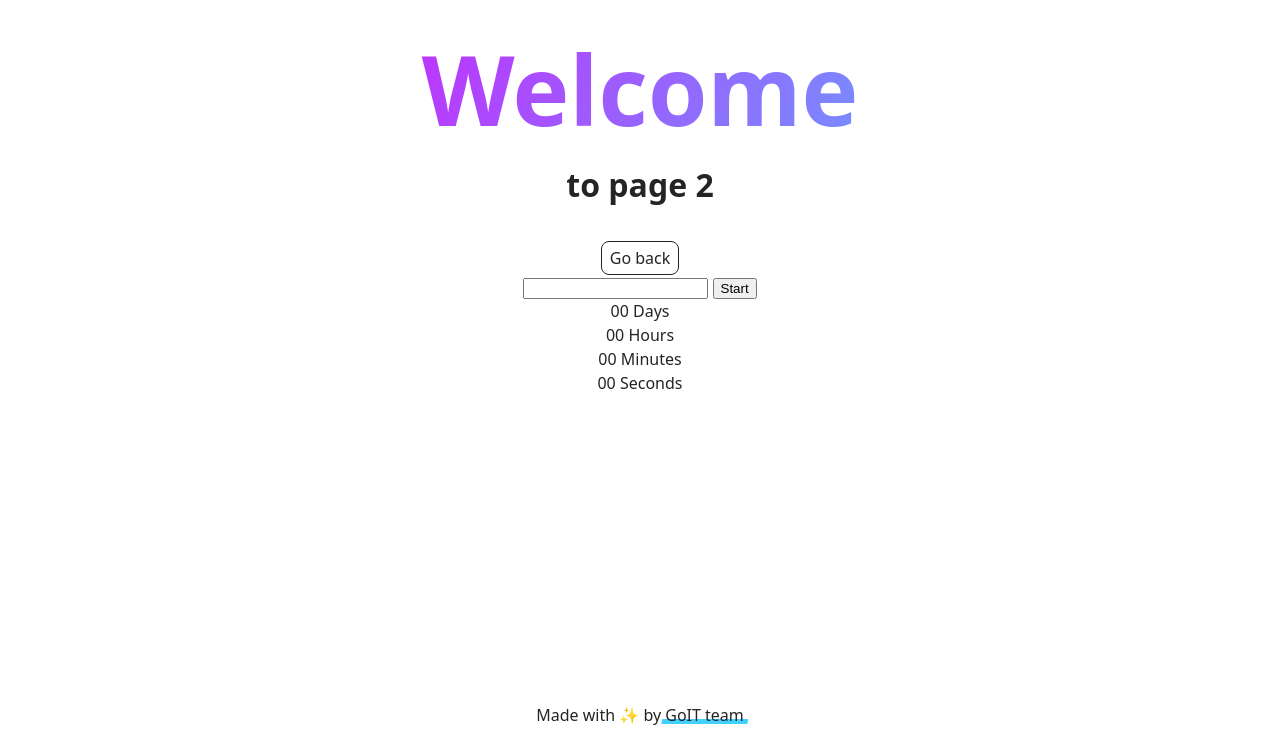
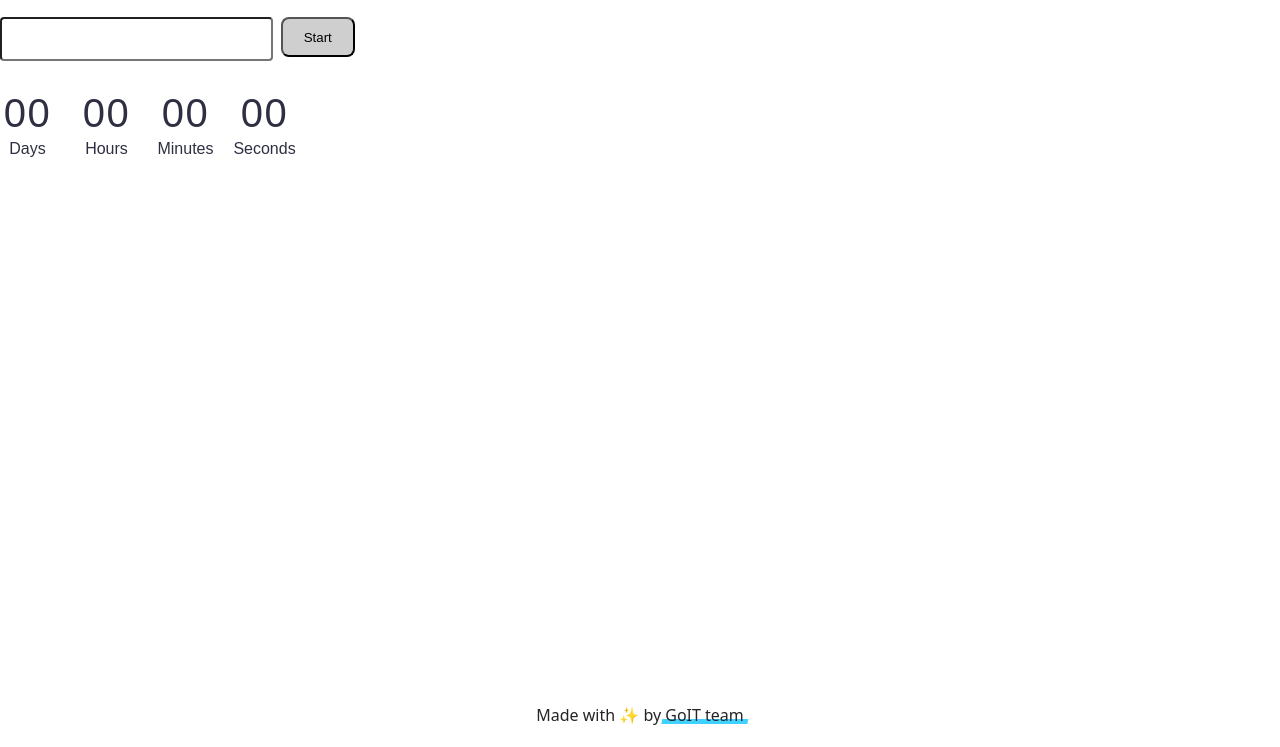
Before and after one commit to Iryna-M-html/goit-js-hw-10, a website built with Vite: page src/1-timer.html in a window 1280 px wide. Shown: the part 53-800 px from the top of the page. Built offline with nearby package versions, Linux system fonts and the light colour scheme.

Commit message:
style timer

```diff
--- a/package.json
+++ b/package.json
@@ -17,6 +17,7 @@
   "author": "Alexander Repeta <alexander.repeta@gmail.com>",
   "license": "ISC",
   "dependencies": {
+    "flatpickr": "^4.6.13",
     "vite-plugin-full-reload": "^1.2.0",
     "vite-plugin-html-inject": "^1.1.2"
   }
--- a/src/1-timer.html
+++ b/src/1-timer.html
@@ -16,14 +16,11 @@
 
     <main>
       <div class="container">
-        <h1 class="main-title">
-          <span class="main-title-gradient">Welcome</span> to page 2
-        </h1>
-        <load src="./partials/back-link.html" />
+
+        </div><div class="btn-formiv">
+          <input type="text" id="datetime-picker" class="inp-timer"/>
+          <button type="button" class="btn-timer" data-start>Start</button>
         </div>
-      <input type="text" id="datetime-picker" />
-      <button type="button" data-start>Start</button>
-
         <div class="timer">
           <div class="field">
             <span class="value" data-days>00</span>
@@ -42,6 +39,7 @@
             <span class="label">Seconds</span>
           </div>
       </div>
+
     </main>
 
     <load src="./partials/footer.html" />
--- /dev/null
+++ b/src/css/1-timer.css
@@ -0,0 +1,65 @@
+.timer {
+    display: flex;
+    align-items: flex-start;
+    justify-content: flex-start;
+    flex-direction: row;
+    gap: 24px;
+    width: 346px;
+    height: 72px;
+}
+
+.field {
+    display: flex;
+    align-items: center;
+    justify-content: flex-start;
+    flex-direction: column;
+    gap: 0px;
+    width: 55px;
+    height: 48px;
+}
+
+.value {
+    font-family: "Montserrat", sans-serif;
+    font-weight: 400;
+    font-size: 40px;
+    line-height: 1.2;
+    letter-spacing: 0.04em;
+    color: #2e2f42;
+}
+
+.label {
+    font-family: "Montserrat", sans-serif;
+    font-weight: 400;
+    font-size: 16px;
+    line-height: 1.5;
+    color: #2e2f42
+}
+
+.btn-formiv {
+    display: flex;
+    align-items: flex-start;
+    justify-content: flex-start;
+    flex-direction: row;
+    gap: 8px;
+    width: 355px;
+    height: 40px;
+    margin-bottom: 32px;
+
+}
+
+.inp-timer{
+    background: #fff;
+    border-radius: 4px;
+    width: 272px;
+    height: 40px;
+    padding-block: 0;
+    padding-inline: 0;
+
+}
+.btn-timer{
+    border-radius: 8px;
+    padding: 8px 16px;
+    width: 75px;
+    height: 40px;
+    background: #cfcfcf;
+}
--- a/src/css/styles.css
+++ b/src/css/styles.css
@@ -16,3 +16,4 @@
 @import url('./badges.css');
 @import url('./back-link.css');
 @import url('./footer.css');
+@import url('./1-timer.css');
--- a/src/index.html
+++ b/src/index.html
@@ -8,6 +8,7 @@
     <link rel="stylesheet" href="https://cdn.jsdelivr.net/npm/flatpickr/dist/flatpickr.min.css">
     <script src="https://cdn.jsdelivr.net/npm/flatpickr"></script>
     <link rel="stylesheet" href="./css/styles.css" />
+    <link rel="stylesheet" href="./css/1-timer.css"/>
   </head>
   <body>
     <load src="./partials/header.html" icon-path="img/sprite.svg#logo" />
```
Also changed, not shown: 1 other file. Lines whose indentation alone changed are shown as unchanged.
